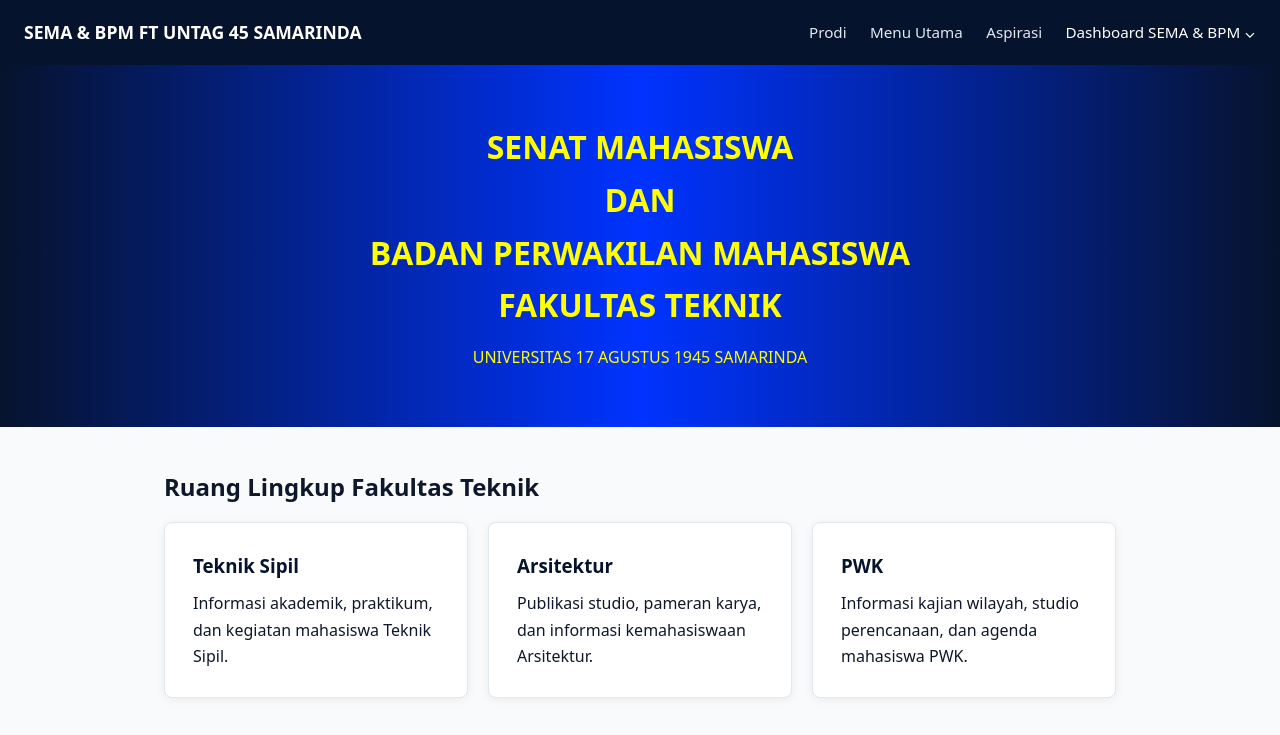
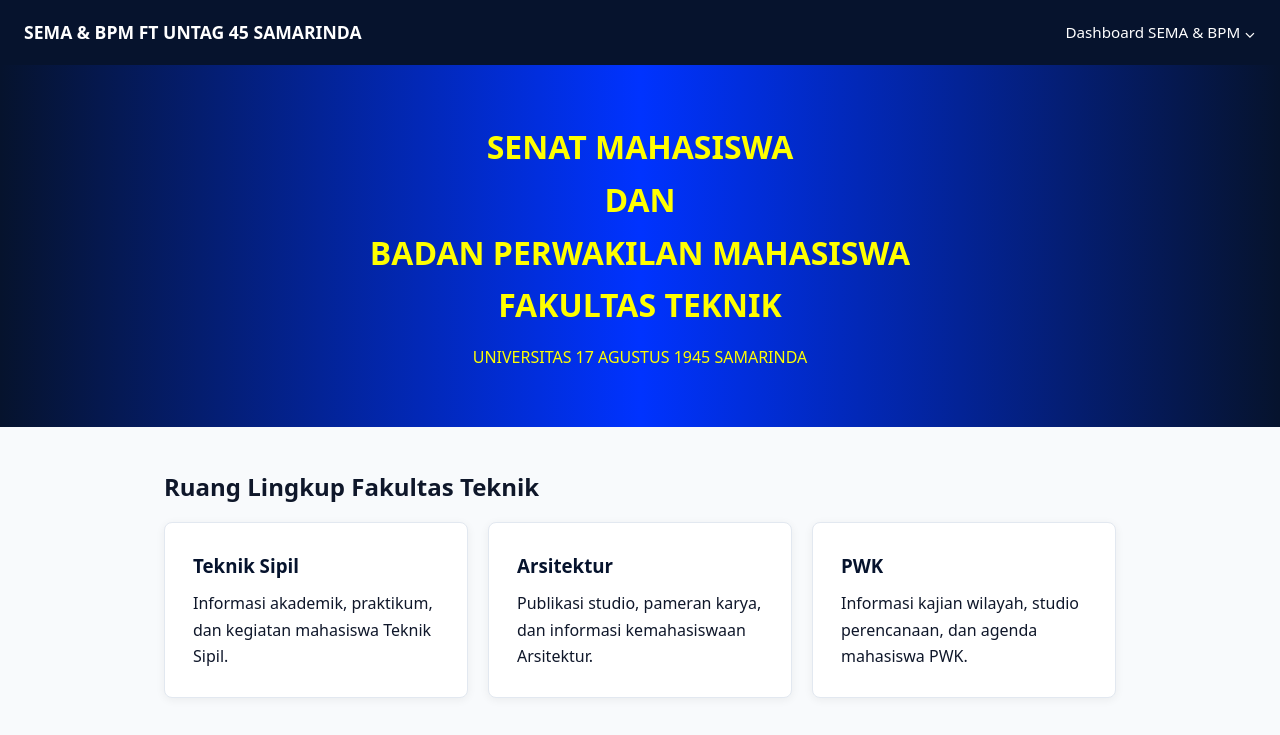
Before and after one commit to Alfriadi97/semabpm_ftuntag, a plain HTML site: page index.html in a window 1280 px wide. Shown: the top 735 px of the page. Drawn offline with Linux system fonts and the light colour scheme.

Commit message:
Update index.html

```diff
--- a/index.html
+++ b/index.html
@@ -89,9 +89,6 @@
   <header>
     <div class="brand">SEMA &amp; BPM FT UNTAG 45 SAMARINDA</div>
     <nav>
-      <a href="#prodi">Prodi</a>
-      <a href="#fitur">Menu Utama</a>
-      <a href="#aspirasi">Aspirasi</a>
       <div class="dropdown">
         <a href="#" class="dropbtn">Dashboard SEMA &amp; BPM ⌄</a>
         <div class="dropdown-content">
```
